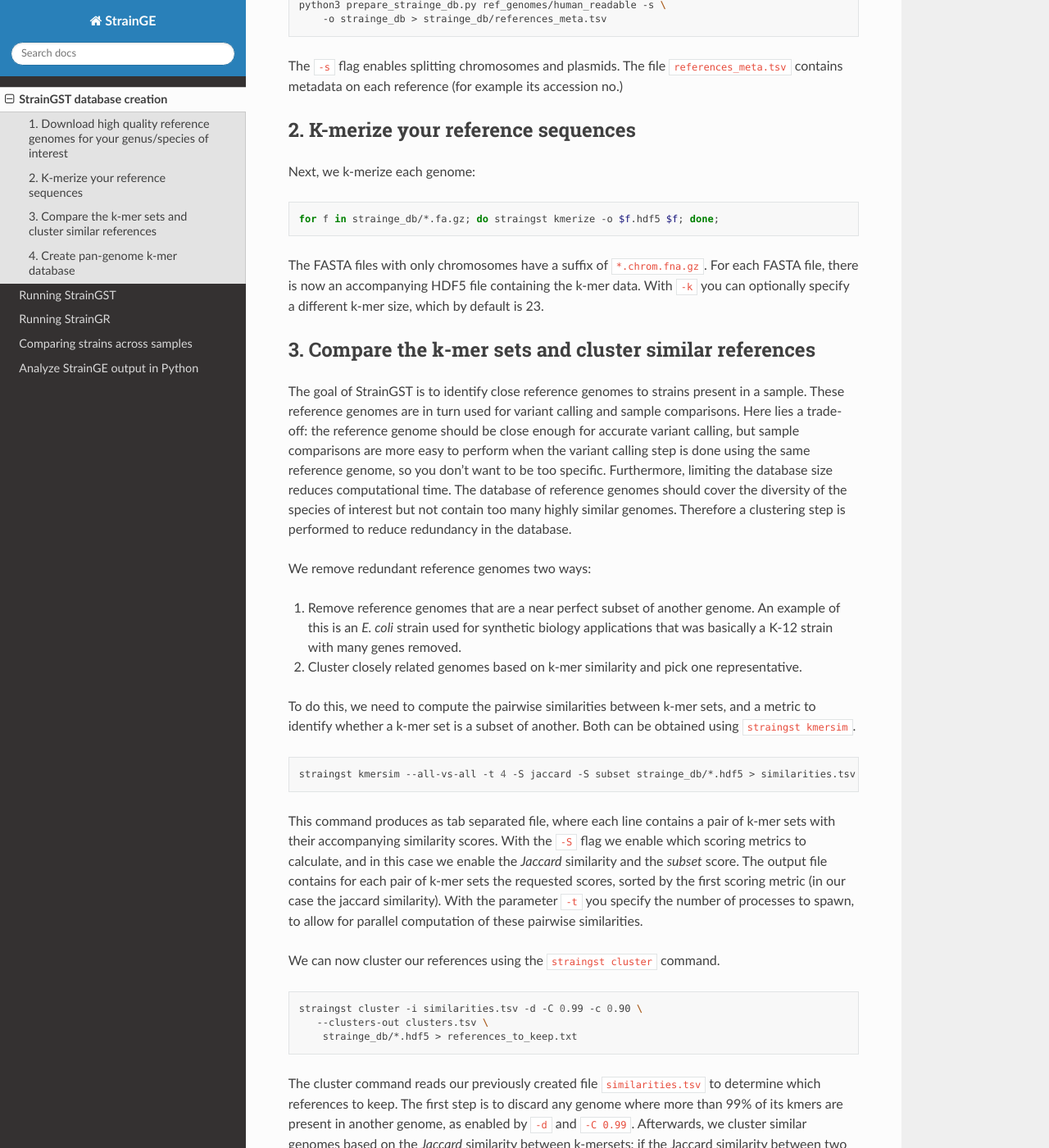
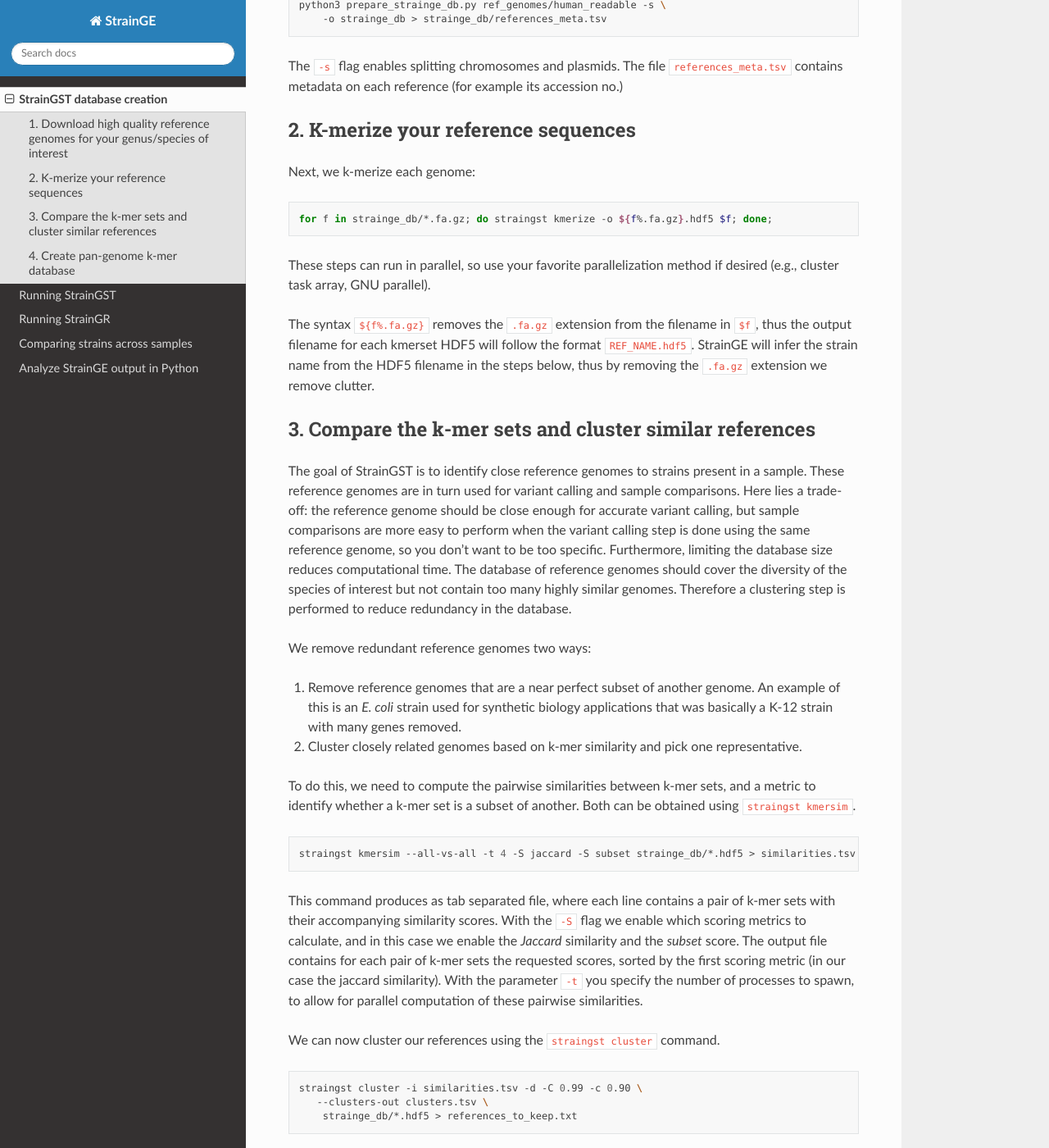
Before and after one commit to broadinstitute/StrainGE, a Sphinx documentation site: the page built from docs/create-database.md, in a window 1280 px wide and 1400 px high, scrolled down 839 px. Shown: the whole window at 82% size. Built offline with Sphinx 7.4.7 and the Read the Docs theme 2.0.0, drawn with Linux system fonts in a browser that asks for light colours; some of the changed text lies outside the part shown.

Commit message:
Fix HDF5 output filenames in docs (closes #8)

````diff
--- a/docs/create-database.md
+++ b/docs/create-database.md
@@ -47,13 +47,16 @@ accession no.)
 Next, we k-merize each genome:
 
 ```bash
-for f in strainge_db/*.fa.gz; do straingst kmerize -o $f.hdf5 $f; done;
+for f in strainge_db/*.fa.gz; do straingst kmerize -o ${f%.fa.gz}.hdf5 $f; done;
 ```
 
-The FASTA files with only chromosomes have a suffix of `*.chrom.fna.gz`. For
-each FASTA file, there is now an accompanying HDF5 file containing the
-k-mer data. With `-k` you can optionally specify a different k-mer size, which
-by default is 23.
+These steps can run in parallel, so use your favorite parallelization method if
+desired (e.g., cluster task array, GNU parallel).
+
+The syntax `${f%.fa.gz}` removes the `.fa.gz` extension from the filename in `$f`,
+thus the output filename for each kmerset HDF5 will follow the format
+`REF_NAME.hdf5`. StrainGE will infer the strain name from the HDF5 filename in
+the steps below, thus by removing the `.fa.gz` extension we remove clutter.
 
 ### 3. Compare the k-mer sets and cluster similar references
 
````
Also changed, not shown: other parts of docs/create-database.md (+7 -7 lines).
